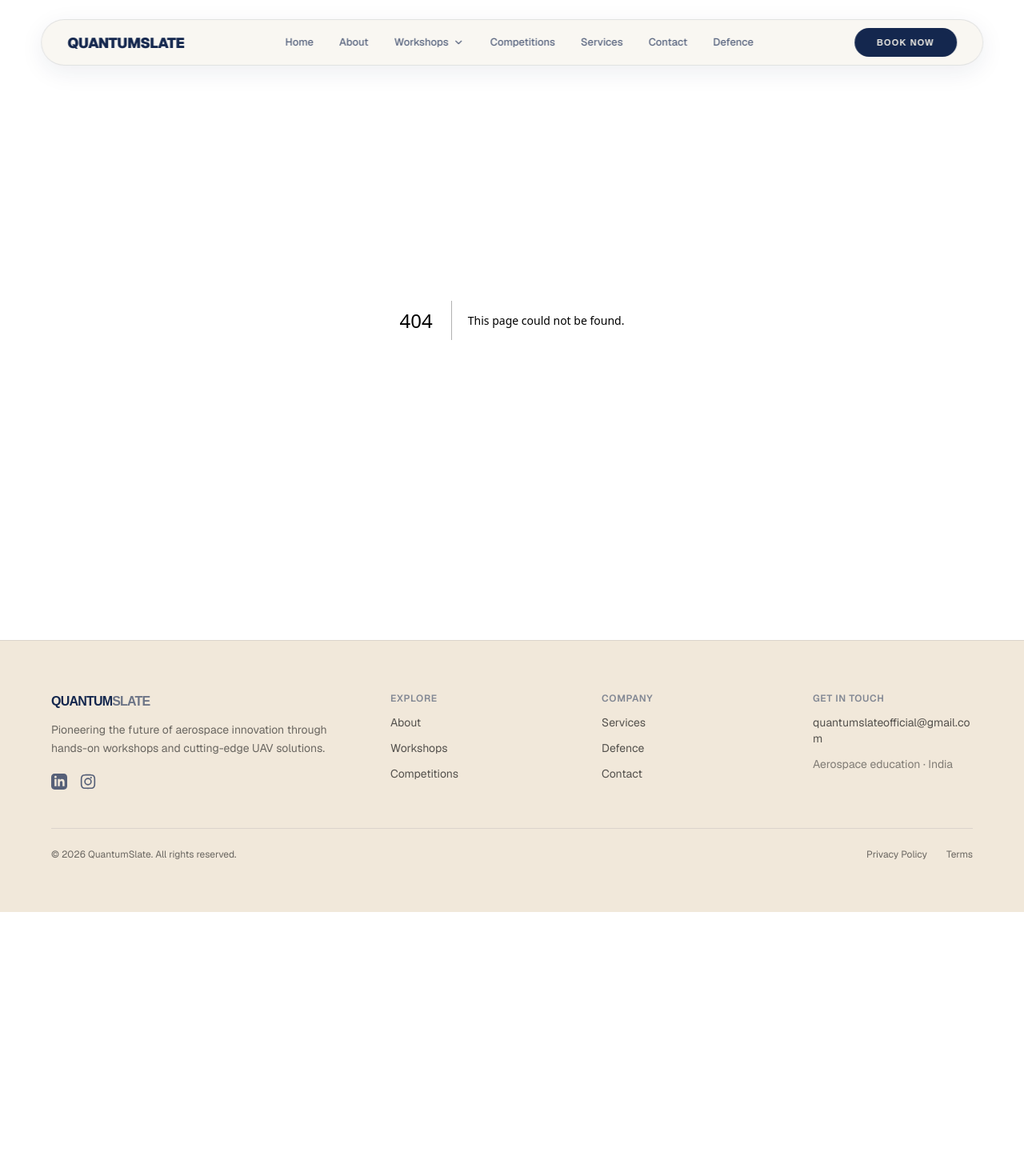
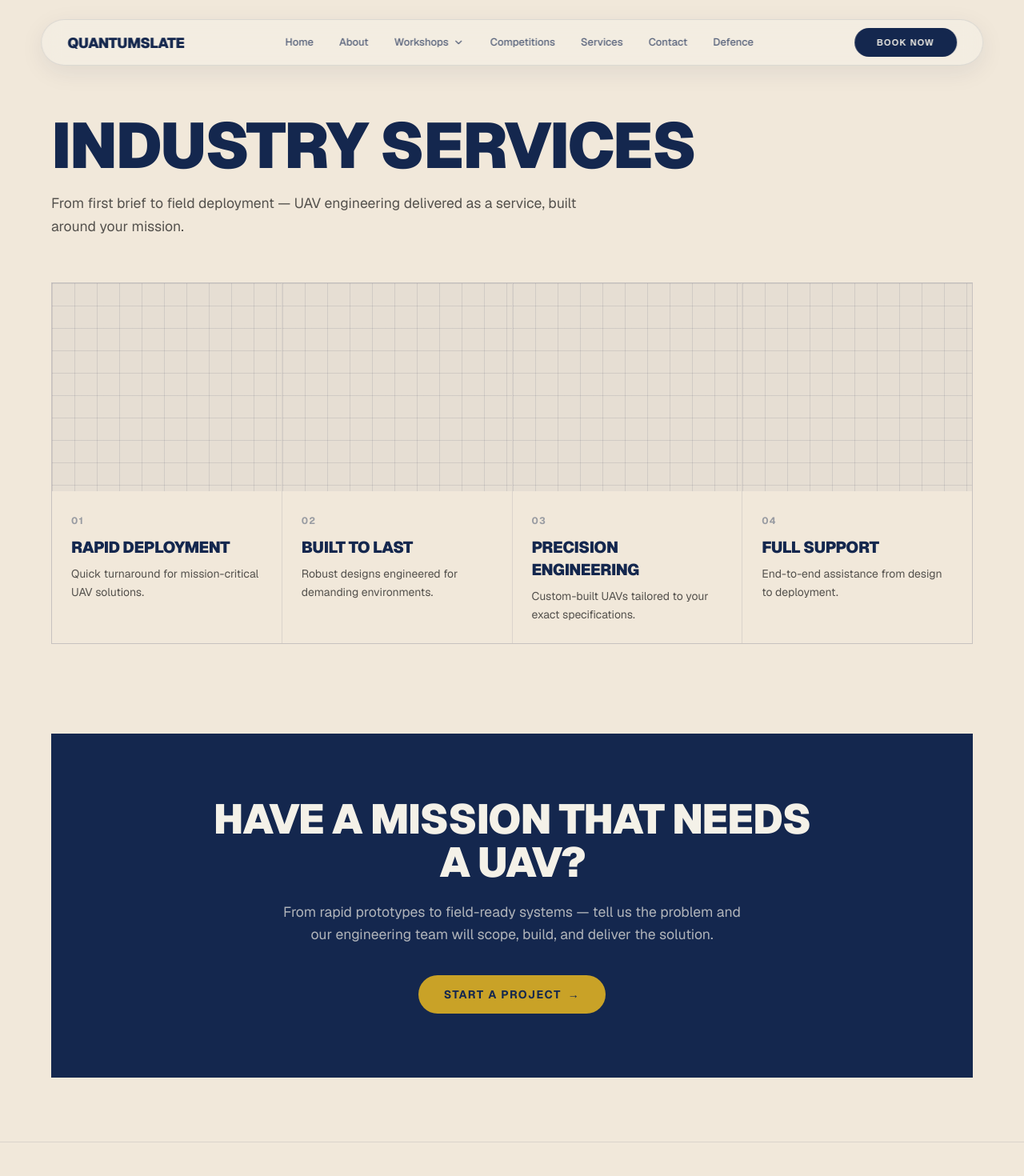
Before and after one commit to jeevankumar-abconlabs/quantumslate-site-v2, a Next.js app: page /services in a window 1280 px wide. Before the commit this address had no page. Shown: the top 1470 px of the page at 80% size. Before the commit the page ends 1140 px from the top, so only its background shows below. Built offline with nearby package versions, Linux system fonts and the light colour scheme; a web font is replaced by a local one.

Commit message:
removed all curved borders

```diff
--- a/app/components/About.tsx
+++ b/app/components/About.tsx
@@ -40,7 +40,7 @@ function Carousel() {
 
   return (
     <div className="w-full min-w-0 flex flex-col gap-4">
-      <div className="relative w-full aspect-[4/3] overflow-hidden rounded-3xl border border-navy/10">
+      <div className="relative w-full aspect-[4/3] overflow-hidden border border-navy/10">
         <div
           className="flex w-full h-full transition-transform duration-500 ease-out"
           style={{ transform: `translateX(-${index * 100}%)` }}
--- a/app/components/AboutPreview.tsx
+++ b/app/components/AboutPreview.tsx
@@ -28,7 +28,7 @@ export default function AboutPreview() {
             {STATS.map((s) => (
               <div
                 key={s.label}
-                className="rounded-2xl border border-navy/10 bg-navy/[0.03] p-4"
+                className="border border-navy/10 bg-navy/[0.03] p-4"
               >
                 <div className="text-2xl font-black tracking-tight text-navy">
                   {s.value}
@@ -49,7 +49,7 @@ export default function AboutPreview() {
         </div>
 
         {/* Right: image placeholder */}
-        <div className="relative aspect-[4/3] overflow-hidden rounded-3xl border border-navy/10 bg-navy/[0.04]">
+        <div className="relative aspect-[4/3] overflow-hidden border border-navy/10 bg-navy/[0.04]">
           <div className="pointer-events-none absolute inset-0 bg-[linear-gradient(to_right,rgba(12,31,60,0.10)_1px,transparent_1px),linear-gradient(to_bottom,rgba(12,31,60,0.10)_1px,transparent_1px)] bg-[size:28px_28px]" />
           <span className="absolute bottom-5 left-5 text-xs font-medium uppercase tracking-widest text-navy/40">
             QuantumSlate
--- a/app/components/Competitions.tsx
+++ b/app/components/Competitions.tsx
@@ -18,7 +18,7 @@ export default function Competitions() {
     <section id="competitions" className="w-full px-6 py-6 md:px-12 md:py-8">
       <div className="mx-auto max-w-6xl">
         {/* ── Title band: group photo behind the heading ── */}
-        <div className="relative overflow-hidden rounded-3xl bg-navy">
+        <div className="relative overflow-hidden bg-navy">
           {/* Group photo goes here — sits behind the title at reduced opacity,
               echoing the hero. Replace this placeholder with the real photo:
               <Image src="/competitions/group.jpg" alt="" fill priority
@@ -71,7 +71,7 @@ export default function Competitions() {
 function PhotoTile({ span }: { span: string }) {
   return (
     <div
-      className={`relative overflow-hidden rounded-3xl border border-navy/10 bg-navy/[0.05] ${span}`}
+      className={`relative overflow-hidden border border-navy/10 bg-navy/[0.05] ${span}`}
     >
       {/* Engineering-grid placeholder — swap for a real <Image fill> per discipline. */}
       <div className="pointer-events-none absolute inset-0 bg-[linear-gradient(to_right,rgba(20,39,78,0.10)_1px,transparent_1px),linear-gradient(to_bottom,rgba(20,39,78,0.10)_1px,transparent_1px)] bg-[size:28px_28px]" />
--- a/app/components/CtaBand.tsx
+++ b/app/components/CtaBand.tsx
@@ -2,22 +2,29 @@
 // page. Last thing before the footer; turns attention into an enquiry.
 import Link from "next/link";
 
-export default function CtaBand() {
+export default function CtaBand({
+  title = "Ready to build something that flies?",
+  body = "Bring a hands-on aerospace workshop to your school, college, or team. Tell us what you're after and we'll take it from there.",
+  cta = "Enquire Now",
+}: {
+  title?: string;
+  body?: string;
+  cta?: string;
+}) {
   return (
     <section className="w-full px-6 py-12 md:px-12 md:py-20">
-      <div className="mx-auto max-w-6xl rounded-3xl bg-navy px-8 py-16 text-center md:px-12 md:py-20">
+      <div className="mx-auto max-w-6xl bg-navy px-8 py-16 text-center md:px-12 md:py-20">
         <h2 className="mx-auto max-w-3xl text-[clamp(1.75rem,5vw,3.25rem)] font-black uppercase leading-[1.05] tracking-tight text-background">
-          Ready to build something that flies?
+          {title}
         </h2>
         <p className="mx-auto mt-5 max-w-xl text-[clamp(0.95rem,1.4vw,1.1rem)] leading-relaxed text-background/70">
-          Bring a hands-on aerospace workshop to your school, college, or team.
-          Tell us what you&apos;re after and we&apos;ll take it from there.
+          {body}
         </p>
         <Link
           href="/contact"
           className="mt-9 inline-flex items-center gap-2 rounded-full bg-gold px-8 py-3.5 text-sm font-bold uppercase tracking-widest text-navy transition-transform duration-300 hover:scale-105"
         >
-          Enquire Now
+          {cta}
           <span aria-hidden="true">→</span>
         </Link>
       </div>
--- a/app/components/Defence.tsx
+++ b/app/components/Defence.tsx
@@ -73,7 +73,7 @@ export default function Defence() {
                   onClick={() => go(i)}
                   aria-label={slide.alt}
                   aria-current={i === active}
-                  className="absolute inset-0 origin-center cursor-pointer overflow-hidden rounded-3xl border border-navy/10 bg-navy focus:outline-none focus-visible:ring-2 focus-visible:ring-gold"
+                  className="absolute inset-0 origin-center cursor-pointer overflow-hidden border border-navy/10 bg-navy focus:outline-none focus-visible:ring-2 focus-visible:ring-gold"
                   style={{ zIndex: 10 - abs, pointerEvents: hidden ? "none" : "auto" }}
                   animate={{
                     x: reduce ? `${offset * 100}%` : `${offset * 58}%`,
--- a/app/components/DroneWorkshop.tsx
+++ b/app/components/DroneWorkshop.tsx
@@ -58,7 +58,7 @@ export default function DroneWorkshop() {
             {Array.from({ length: 4 }).map((_, i) => (
               <div
                 key={i}
-                className="aspect-[4/3] overflow-hidden rounded-2xl border border-navy/10 bg-navy/[0.05] shadow-[0_8px_30px_rgba(20,39,78,0.08)]"
+                className="aspect-[4/3] overflow-hidden border border-navy/10 bg-navy/[0.05] shadow-[0_8px_30px_rgba(20,39,78,0.08)]"
               >
                 <div className="h-full w-full bg-[linear-gradient(to_right,rgba(12,31,60,0.10)_1px,transparent_1px),linear-gradient(to_bottom,rgba(12,31,60,0.10)_1px,transparent_1px)] bg-[size:24px_24px]" />
               </div>
--- a/app/components/Navbar.tsx
+++ b/app/components/Navbar.tsx
@@ -107,12 +107,12 @@ export default function Navbar() {
                         transition={{ duration: 0.18, ease: [0.22, 1, 0.36, 1] }}
                         className="absolute left-1/2 -translate-x-1/2 top-full pt-4 w-60"
                       >
-                        <div className="bg-background/95 backdrop-blur-md border border-navy/10 rounded-2xl p-2 shadow-2xl">
+                        <div className="bg-background/95 backdrop-blur-md border border-navy/10 p-2 shadow-2xl">
                           {link.children.map((child) => (
                             <Link
                               key={child.name}
                               href={child.href}
-                              className="block px-4 py-3 rounded-xl text-[13px] font-medium text-navy/70 hover:text-navy hover:bg-navy/[0.06] transition-colors duration-200"
+                              className="block px-4 py-3 text-[13px] font-medium text-navy/70 hover:text-navy hover:bg-navy/[0.06] transition-colors duration-200"
                             >
                               {child.name}
                             </Link>
--- /dev/null
+++ b/app/components/Services.tsx
@@ -0,0 +1,82 @@
+// Industry Services — client sketch: title, then a single table-like row of
+// head topics, each with a photo card on top and its own text cell attached
+// directly below (no overlay — the copy never sits on top of the image).
+// Photo areas are placeholders with the site's engineering-grid motif — drop
+// real photos into /public/services and swap each placeholder <div> for
+// <Image ... fill className="object-cover" />.
+
+const SERVICES = [
+  {
+    title: "Rapid Deployment",
+    body: "Quick turnaround for mission-critical UAV solutions.",
+  },
+  {
+    title: "Built to Last",
+    body: "Robust designs engineered for demanding environments.",
+  },
+  {
+    title: "Precision Engineering",
+    body: "Custom-built UAVs tailored to your exact specifications.",
+  },
+  {
+    title: "Full Support",
+    body: "End-to-end assistance from design to deployment.",
+  },
+];
+
+export default function Services() {
+  return (
+    <section id="services" className="w-full px-6 py-6 md:px-12 md:py-8">
+      <div className="mx-auto max-w-6xl">
+        <h1 className="text-[clamp(2.5rem,8vw,5rem)] font-black uppercase leading-[0.95] tracking-tight text-navy">
+          Industry Services
+        </h1>
+        <p className="mt-5 max-w-2xl text-[clamp(0.95rem,1.4vw,1.1rem)] leading-relaxed text-foreground/70">
+          From first brief to field deployment — UAV engineering delivered as a
+          service, built around your mission.
+        </p>
+
+        {/* Table-like row: the container's tinted background shows through the
+            1px gaps, drawing the cell dividers at every breakpoint for free.
+            4-up on desktop, 2-up on tablets, stacked on phones. Square corners
+            (no radius) so it reads as a table, not a card grid. */}
+        <div className="mt-14 grid grid-cols-1 gap-px border border-navy/10 bg-navy/10 sm:grid-cols-2 lg:grid-cols-4">
+          {SERVICES.map((s, i) => (
+            <ServiceCell key={s.title} index={i} {...s} />
+          ))}
+        </div>
+      </div>
+    </section>
+  );
+}
+
+function ServiceCell({
+  title,
+  body,
+  index,
+}: {
+  title: string;
+  body: string;
+  index: number;
+}) {
+  return (
+    <div className="flex flex-col bg-[#F1E8DA]">
+      {/* Photo card — swap for <Image src={`/services/${...}.jpg`} alt="" fill className="object-cover" />.
+          No text on top of it; the copy lives in its own cell right below. */}
+      <div className="group relative min-h-[220px] overflow-hidden bg-navy/[0.05] md:min-h-[260px]">
+        <div className="pointer-events-none absolute inset-0 bg-[linear-gradient(to_right,rgba(20,39,78,0.10)_1px,transparent_1px),linear-gradient(to_bottom,rgba(20,39,78,0.10)_1px,transparent_1px)] bg-[size:28px_28px] transition-transform duration-500 ease-out group-hover:scale-105" />
+      </div>
+
+      {/* Text cell — attached directly under the photo card, same unit. */}
+      <div className="p-6">
+        <span className="text-xs font-bold uppercase tracking-widest text-navy/40">
+          {String(index + 1).padStart(2, "0")}
+        </span>
+        <h3 className="mt-2 text-xl font-black uppercase tracking-tight text-navy">
+          {title}
+        </h3>
+        <p className="mt-2 text-sm leading-relaxed text-foreground/70">{body}</p>
+      </div>
+    </div>
+  );
+}
--- a/app/components/Workshops.tsx
+++ b/app/components/Workshops.tsx
@@ -51,7 +51,7 @@ function Card({ title, body, href }: { title: string; body: string; href: string
   return (
     <Link
       href={href}
-      className="group flex flex-col overflow-hidden rounded-3xl border border-navy/10 bg-navy/[0.03] transition-colors hover:border-gold/40"
+      className="group flex flex-col overflow-hidden border border-navy/10 bg-navy/[0.03] transition-colors hover:border-gold/40"
     >
       {/* Image placeholder with faint engineering grid */}
       <div className="relative aspect-[4/3] bg-navy/[0.05]">
--- a/app/contact/page.tsx
+++ b/app/contact/page.tsx
@@ -53,7 +53,7 @@ export default function ContactPage() {
           {/* Left — message form (in a card) */}
           <form
             onSubmit={onSubmit}
-            className="flex flex-col gap-4 rounded-3xl border border-navy/10 bg-navy/[0.03] p-8 md:p-10"
+            className="flex flex-col gap-4 border border-navy/10 bg-navy/[0.03] p-8 md:p-10"
           >
             <div>
               <label htmlFor="name" className="mb-2 block text-sm font-semibold text-navy">
@@ -139,7 +139,7 @@ export default function ContactPage() {
           </form>
 
           {/* Right — reach us directly (sizes to its content, doesn't stretch) */}
-          <div className="self-start rounded-3xl border border-navy/10 bg-navy/[0.03] p-8 md:p-10">
+          <div className="self-start border border-navy/10 bg-navy/[0.03] p-8 md:p-10">
             <h2 className="text-xs font-semibold uppercase tracking-widest text-navy/50">
               Reach Us Directly
             </h2>
--- /dev/null
+++ b/app/services/page.tsx
@@ -0,0 +1,15 @@
+import Services from "../components/Services";
+import CtaBand from "../components/CtaBand";
+
+export default function ServicesPage() {
+  return (
+    <main className="flex-1 pt-28 bg-[#F1E8DA]">
+      <Services />
+      <CtaBand
+        title="Have a mission that needs a UAV?"
+        body="From rapid prototypes to field-ready systems — tell us the problem and our engineering team will scope, build, and deliver the solution."
+        cta="Start a Project"
+      />
+    </main>
+  );
+}
```
